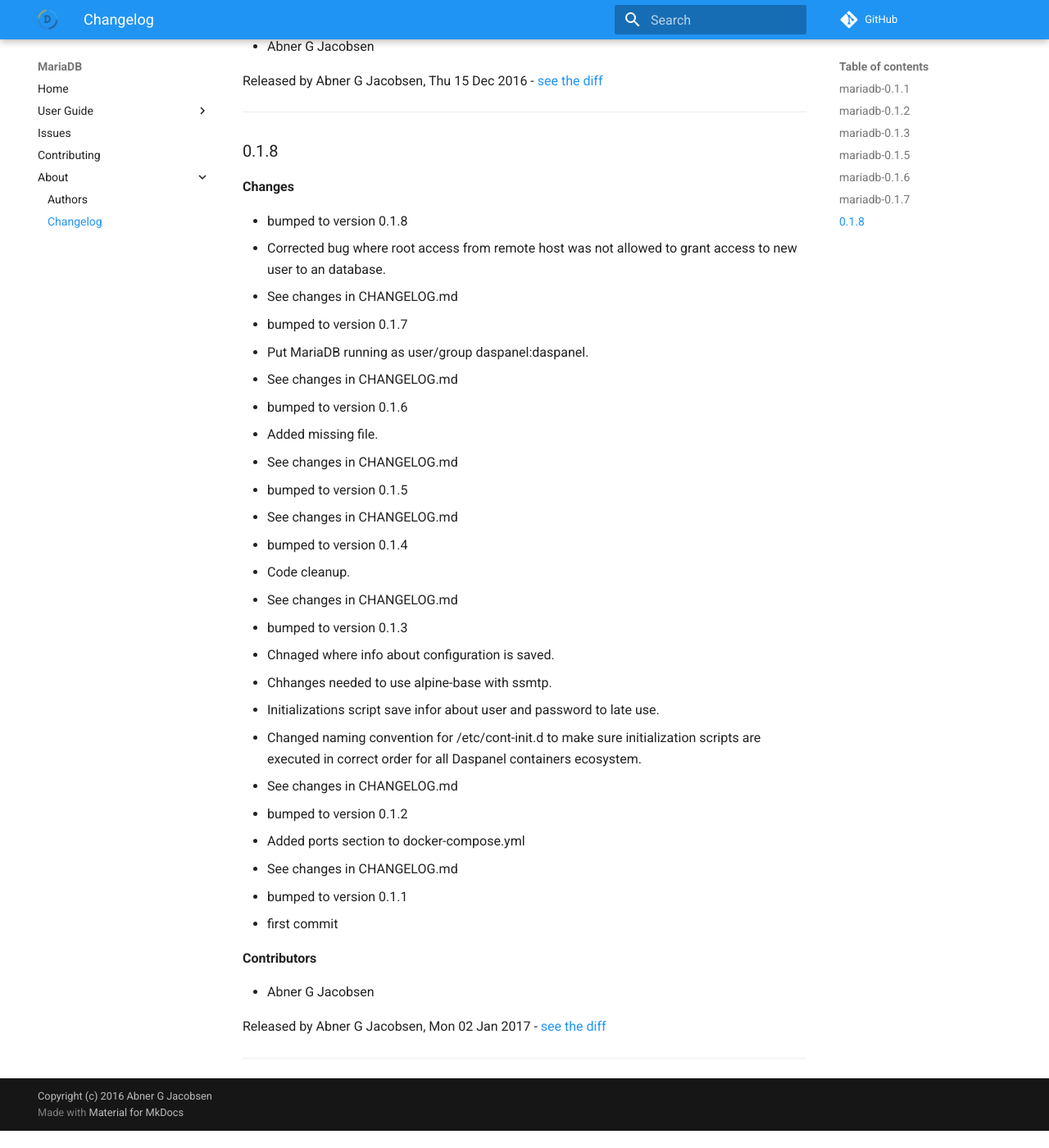
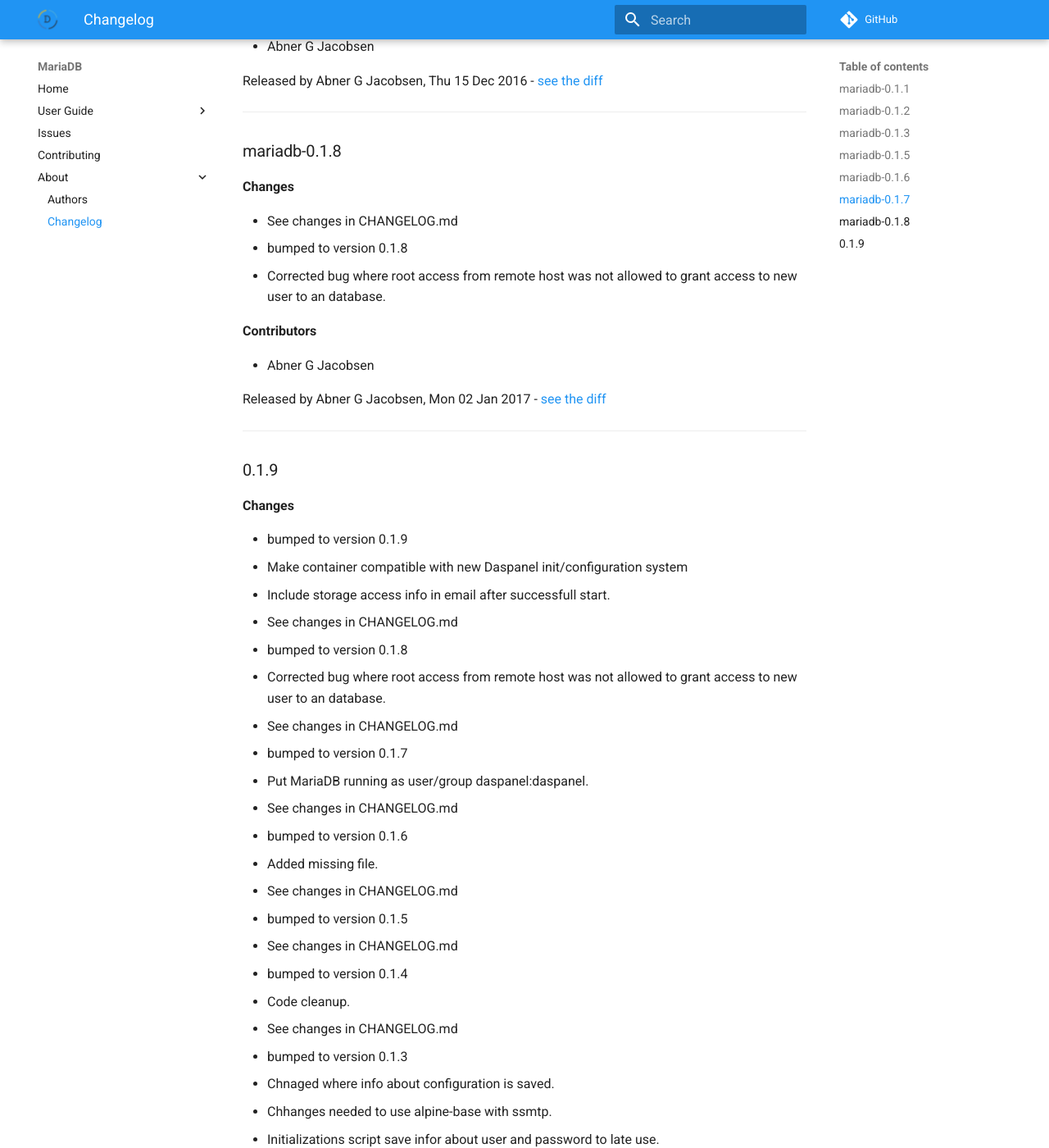
Before and after one commit to daspanel/mariadb, an MkDocs documentation site: the page built from docs/changelog.md, in a window 1280 px wide and 1400 px high, scrolled down 2383 px. Shown: the whole window at 82% size. Built offline with MkDocs 1.6.1 and Material for MkDocs 9.7.7, drawn with Linux system fonts in a browser that asks for light colours; comment, search, counter and statistics services are not loaded; old or Windows-style settings are respelled for this version of MkDocs; before the commit the page ends 3762 px from its top, so only the background shows below that; some of the changed text lies outside the part shown.

Commit message:
See changes in CHANGELOG.md

```diff
--- a/docs/changelog.md
+++ b/docs/changelog.md
@@ -95,9 +95,28 @@
 [see the diff](https://github.com/admindaspanel/mariadb/compare/...#diff)
 ______________
 
-### 0.1.8
+### mariadb-0.1.8
 __Changes__
 
+- See changes in CHANGELOG.md
+- bumped to version 0.1.8
+- Corrected bug where root access from remote host was not allowed to grant access to new user to an database.
+
+__Contributors__
+
+- Abner G Jacobsen
+
+Released by Abner G Jacobsen, Mon 02 Jan 2017 -
+[see the diff](https://github.com/admindaspanel/mariadb/compare/...#diff)
+______________
+
+### 0.1.9
+__Changes__
+
+- bumped to version 0.1.9
+- Make container compatible with new Daspanel init/configuration system
+- Include storage access info in email after successfull start.
+- See changes in CHANGELOG.md
 - bumped to version 0.1.8
 - Corrected bug where root access from remote host was not allowed to grant access to new user to an database.
 - See changes in CHANGELOG.md
```
Also changed, not shown: other parts of docs/changelog.md (+2 -2 lines), CHANGELOG.md (+22 -3 lines).
